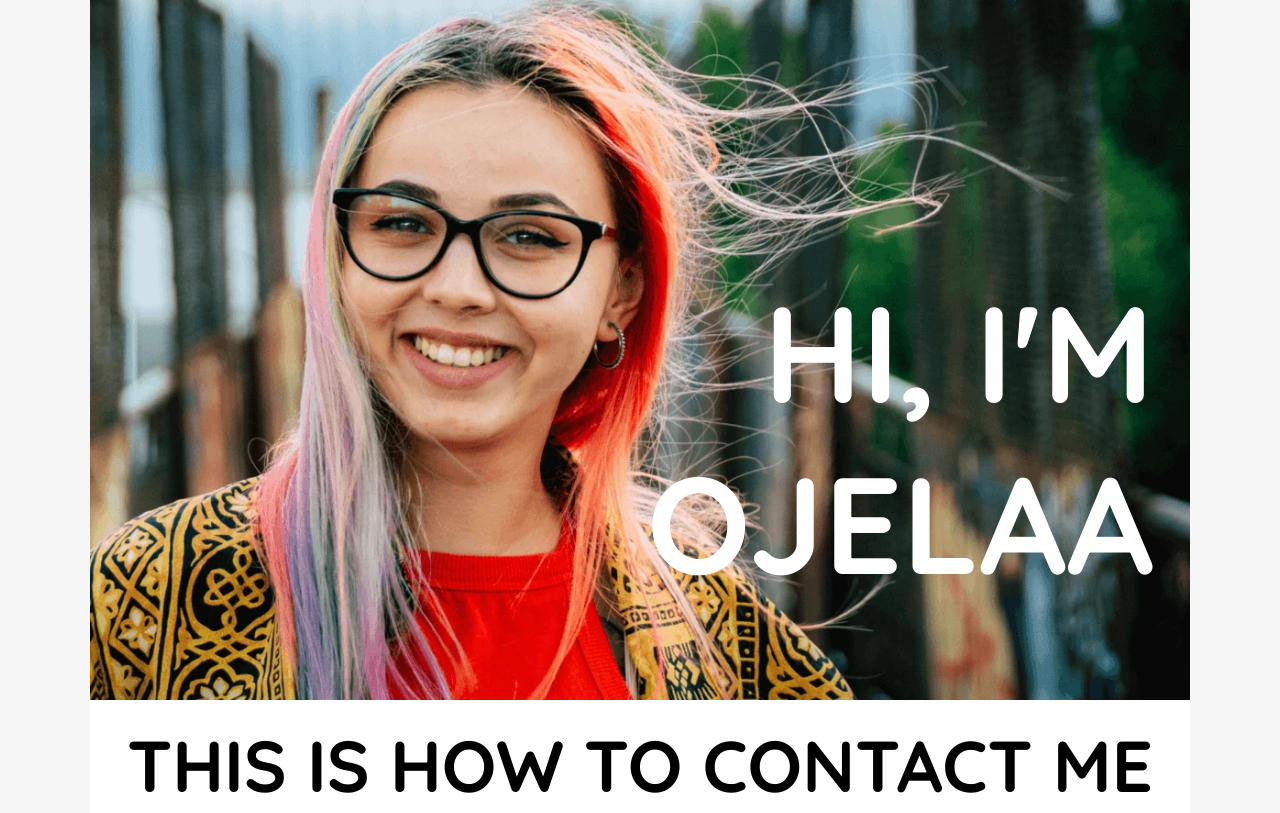
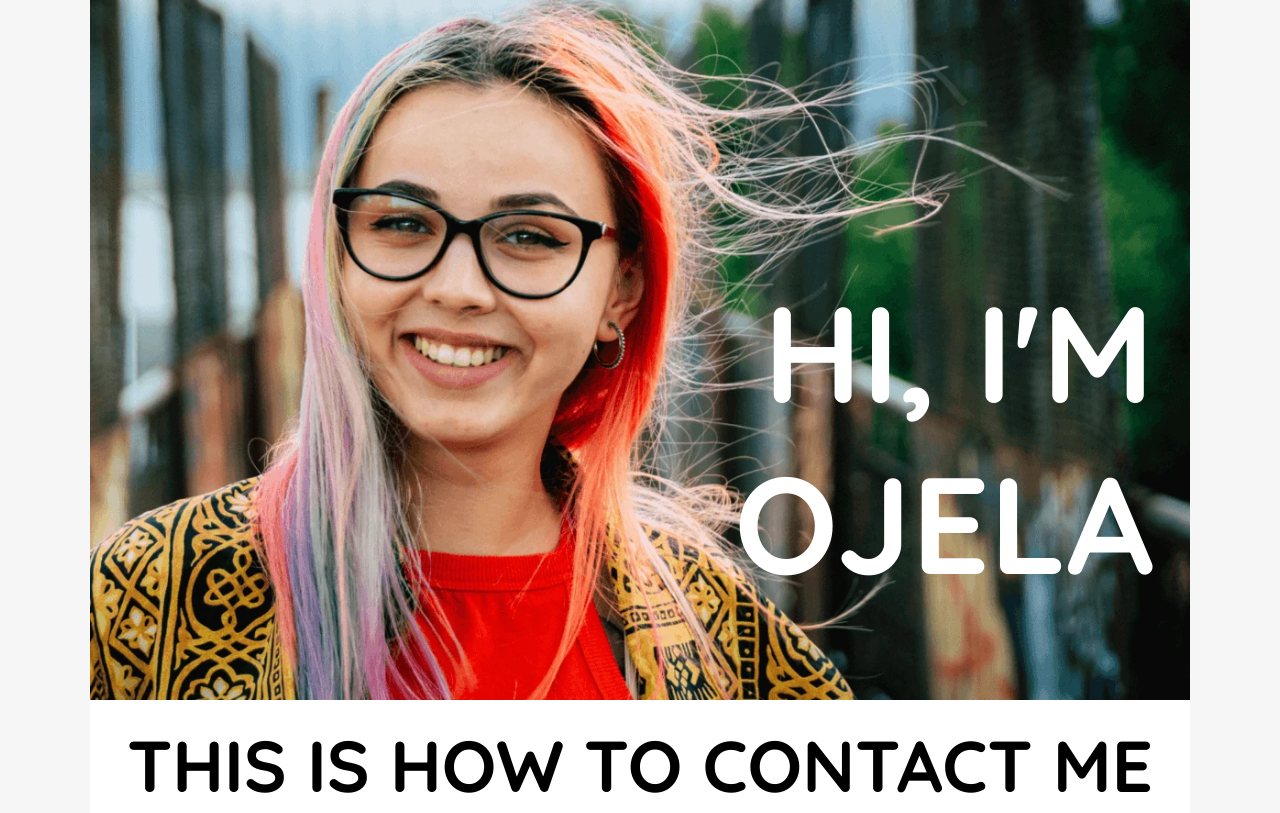
Before and after one commit to Alejoho/AzureStaticWebApp, a plain HTML site: page index.html in a window 1280 px wide. Shown: the top 813 px of the page. Drawn offline with Linux system fonts and the light colour scheme.

Commit message:
Second Change

```diff
--- a/index.html
+++ b/index.html
@@ -28,7 +28,7 @@
 <body>
   <main>
     <div class="hero">
-      <h1>Hi, I'm<br />Ojelaa</h1>
+      <h1>Hi, I'm<br />Ojela</h1>
       <img srcset="img/Ally2-600w.webp 600w,
         img/Ally2-768w.webp 768w,
         img/Ally2-992w.webp 992w,
```
